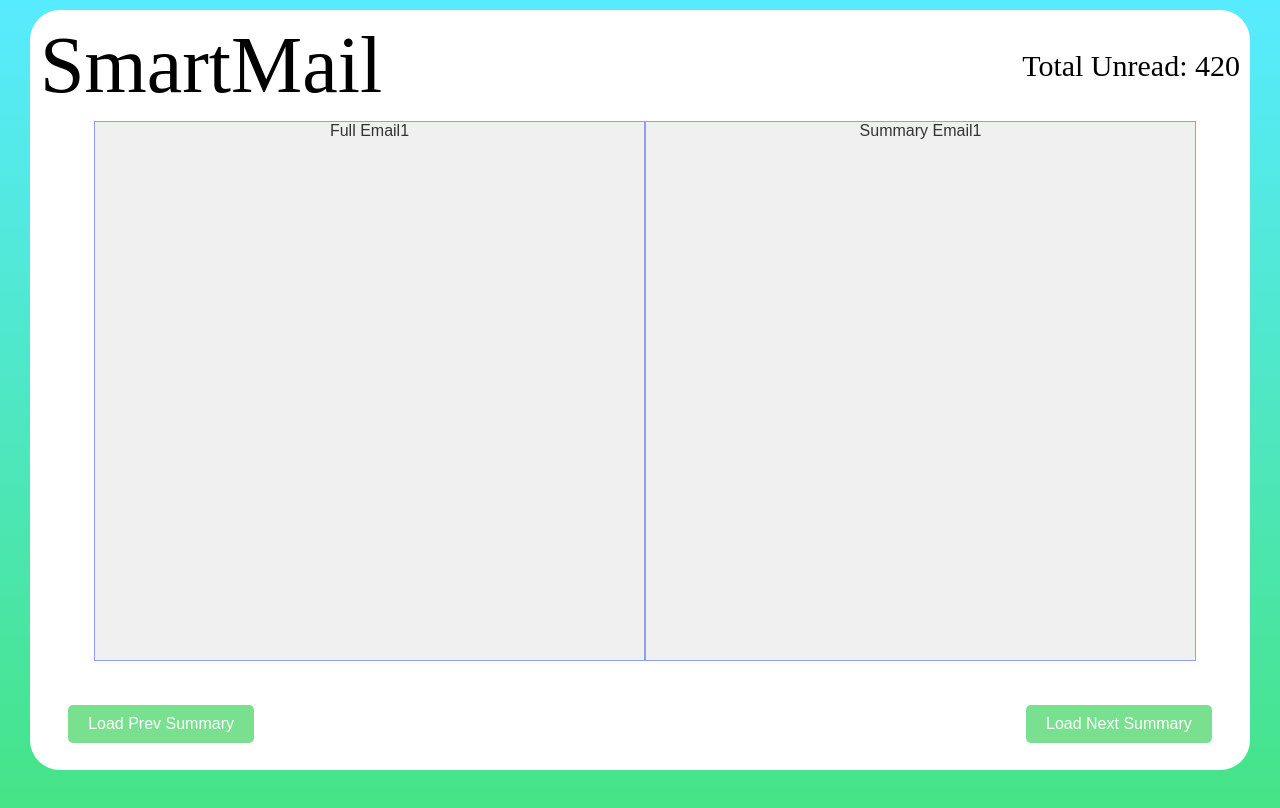
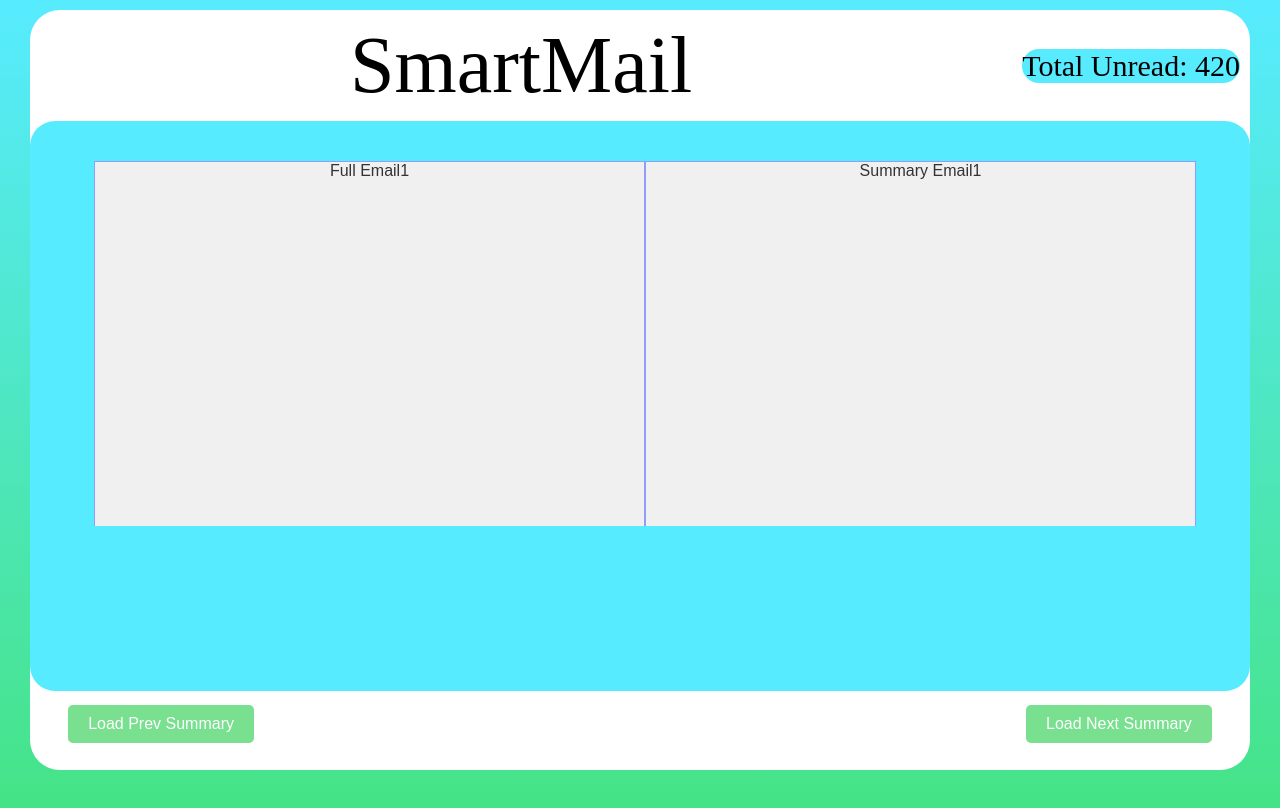
Before and after one commit to Yuerden/E-Assist, a browser extension: page extension/mainpage.html in a window 1280 px wide. Drawn offline with Linux system fonts and the light colour scheme.

Commit message:
Slide Splitting

```diff
--- a/extension/mainpage.html
+++ b/extension/mainpage.html
@@ -10,6 +10,7 @@
             <div class = "centered title">SmartMail</div>
             <div class = "right total_unread">Total Unread: 420</div>
         </div>
+        <div class="Background">
             <div class="carousel-container-Email">
                 <div class="carousel-email">
               <!-- THIS IS WHERE THE ACTUAL EMAIL SLIDES ARE ADDED -->
@@ -20,8 +21,6 @@
               <!-- THIS IS WHERE THE EMAIL SUMMARY SLIDES ARE ADDED -->
                 </div>
             </div>
-
-
         <!-- BUTTONS -->
         <button id="loadButton" class="prev-button">Load Prev Summary</button>
         <button id="loadButton" class="next-button">Load Next Summary</button>
--- a/extension/styles.css
+++ b/extension/styles.css
@@ -34,13 +34,13 @@ body {
 
 .title{
 
-    display: flex;
+    /*display: flex;*/
+    text-align: center;
     color: black;
     font-size: 80px;
     font-family: League Spartan;
     font-weight: 400;
     margin:10px;
-
 }
 
 .total_unread{
@@ -50,6 +50,17 @@ body {
     font-family: League Spartan;
     font-weight: 400;
     margin:10px;
+    height: 40%;
+    background-color: #57EBFF;
+    border-radius: 25px;
+}
+
+.Background{
+    border-radius: 25px;
+    justify-content: center;
+    width: 100%;
+    height: 75%;
+    background-color:#57EBFF;
 }
 
 .centered{
@@ -150,7 +161,6 @@ body {
     width: 100%;
     height: 71%;
     overflow: hidden;
-
     display: flex; /*Something about display flex makes the slides get larger and larger*/
     text-align: center;
   }
@@ -163,23 +173,21 @@ body {
 
 .slide {
     flex: 0 0 auto;
-    width: 45%; /* Ensure each slide takes up the full width 95*/
-    /*padding: 20px;*/
+    width: 45%;
     margin-left: 5vw;
-    /*margin-right: 20px;*/
-
-    background-color: #f0f0f0; /* Set background color */
-    border: 1px solid #919cfd;  /*Add border for visual separation */
+    margin-top: 5vh;
+    height: 100%;
+    background-color: #f0f0f0;
+    border: 1px solid #919cfd;
 }
 .slidesummary {
     flex: 0 0 auto;
-    width: 45%; /* Ensure each slide takes up the full width */
-    /*padding: 20px;*/
-    /*margin-left: 20px;*/
+    width: 45%;
+    margin-top: 5vh;
     margin-right: 5vw;
-
-    background-color: #f0f0f0; /* Set background color */
-    border: 1px solid #919cfd;   /*Add border for visual separation */
+    height: 100%;
+    background-color: #f0f0f0;
+    border: 1px solid #919cfd;
 }
 
 
```
Lines whose indentation alone changed are shown as unchanged.
